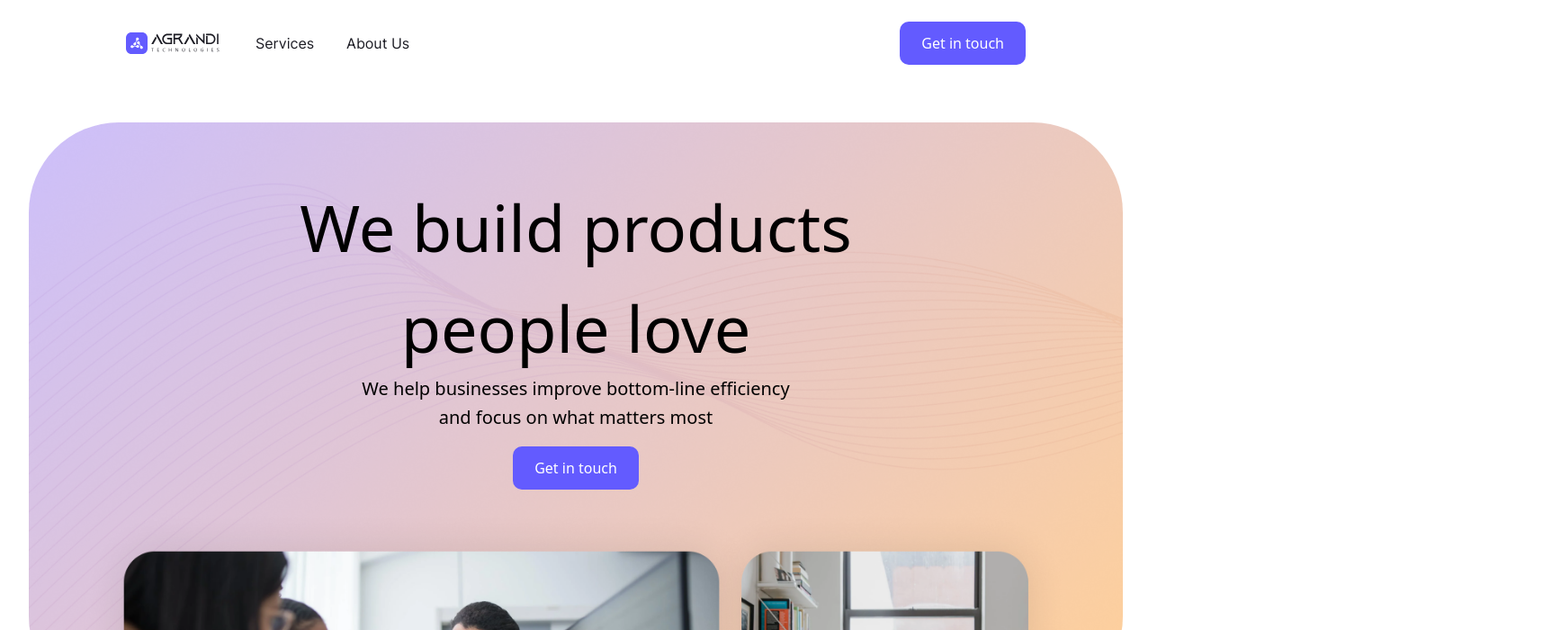
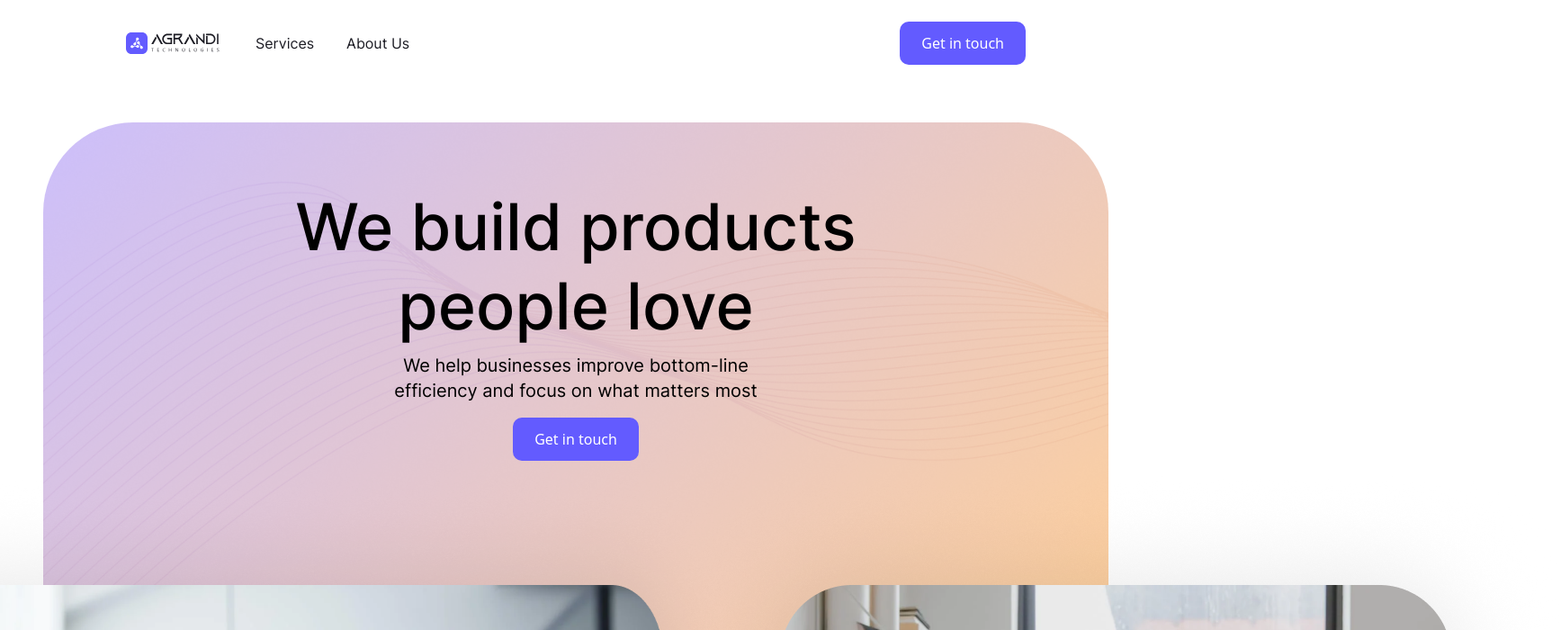
Before and after one commit to OladipoOmotosho/agrandi, a Next.js app: page / in a window 1280 px wide. Shown: the top 700 px of the page at 90% size, 1735 px wide, since content can reach past the window. Built offline with nearby package versions, Linux system fonts and the light colour scheme.

Commit message:
navbar revamp

```diff
--- a/components/Navbar/page.tsx
+++ b/components/Navbar/page.tsx
@@ -100,7 +100,6 @@
 // export default NavBar;
 
 import { FONTFAMILY, firstlinks } from "../../utils";
-import { useState } from "react";
 import Link from "next/link";
 import { usePathname } from "next/navigation";
 import menu from "../../public/assets/icons/menu.svg";
@@ -124,8 +123,9 @@ const NavbarLogo = () => (
 const NavbarLinks = ({ pathname }: any) => (
   <div className="flex flex-row justify-between gap-9">
     {firstlinks.map((nav, index) => (
-      <Link href={nav.link} key={index} className="">
-        <p
+      <Link
+        href={nav.link}
+        key={index}
         style={{ fontFamily: FONTFAMILY.inter }}
         className={`font-normal ${
           pathname === nav.link
@@ -136,7 +136,6 @@ const NavbarLinks = ({ pathname }: any) => (
         }`}
       >
         {nav.text}
-        </p>
       </Link>
     ))}
   </div>
@@ -155,7 +154,7 @@ const Navbar = () => {
           {isDesktopOrTablet && <NavbarLinks pathname={pathname} />}
         </div>
         {isDesktopOrTablet && (
-          <Link href={"/contactUs"}>
+          <div>
             <CustomButton
               text={"Get in touch"}
               disabled={false}
@@ -166,12 +165,12 @@ const Navbar = () => {
               paddingLeft={24}
               paddingRight={24}
               borderRadius={10}
+              href="/contactUs"
             />
-          </Link>
+          </div>
         )}
         {isMobile && (
           <div className="flex flex-row items-center gap-10">
-            {/* <NavbarLogo /> */}
             <Image
               src={menu}
               alt="menuBar"
--- a/src/app/components/hero/HeroSection.tsx
+++ b/src/app/components/hero/HeroSection.tsx
@@ -5,21 +5,26 @@ import styles from "./hero.module.css";
 import CustomButton from "../../../../components/CustomButton";
 import people from "../../../../public/assets/images/people.png";
 import person from "../../../../public/assets/images/person.png";
+import person2 from "../../../../public/assets/images/person2.png";
 import layers from "../../../../public/assets/icons/companys/layers.svg";
 import sisyphus from "../../../../public/assets/icons/companys/sisyphus.svg";
 import catalog from "../../../../public/assets/icons/companys/catalog.svg";
 import quotient from "../../../../public/assets/icons/companys/quotient.svg";
 import circooles from "../../../../public/assets/icons/companys/circooles.svg";
-import { colors } from "../../../../utils";
+import { FONTFAMILY, colors } from "../../../../utils";
 import Link from "next/link";
+import useScreenSize from "../../../../utils/useScreenSize";
 
 const HeroSection = () => {
+  const { isMobile, isTablet } = useScreenSize();
+  const isDesktopOrTablet = isTablet || !isMobile;
+
   const logos = [
     {
-      logo: layers,
+      logo: isDesktopOrTablet ? layers : "",
     },
     {
-      logo: sisyphus,
+      logo: isDesktopOrTablet && sisyphus,
     },
     {
       logo: circooles,
@@ -28,39 +33,39 @@ const HeroSection = () => {
       logo: catalog,
     },
     {
-      logo: quotient,
+      logo: isDesktopOrTablet && quotient,
     },
   ];
 
   return (
     <main className="mt-10 ">
-      {/* <section className="relative xl:px-8">
-        <div className="flex flex-row justify-center">
-          <Image src={heroBg} alt="bg" className={styles.hero} priority />
-        </div>
-        <div className="absolute inset-0 flex flex-col items-center justify-center text-white">
-          <h2 className="font-medium text-center text-4xl xl:text-7xl tracking-tight w-1/2 xl:leading-[108px]">
-            We build products people love
-          </h2>
-          <p className="font-normal text-center text-xl w-[38%] leading-8">
-            We help businesses improve bottom-line efficiency and focus on what
-            matters most
-          </p>
-        </div>
-      </section> */}
       <section className="relative lg:px-8">
-        <div className="flex flex-row justify-center">
+        <div className="flex flex-row justify-center px-4">
           <Image src={heroBg} alt="bg" className={styles.hero} priority />
         </div>
         <div className="absolute inset-0 pt-20 flex flex-col items-center gap-4">
-          <span className="font-medium text-center text-4xl lg:text-7xl flex flex-col gap-10">
-            <h2>We build products</h2>
-            <h2>people love</h2>
+          <span
+            className="font-medium text-center text-4xl lg:text-7xl flex flex-col gap-4"
+            style={{ fontFamily: FONTFAMILY.inter, color: colors.black }}
+          >
+            <h2 className="font-bold lg:font-medium text-center text-4xl lg:text-7xl">
+              We build products
+            </h2>
+            <h2
+              className="font-bold lg:font-medium text-center text-4xl lg:text-7xl"
+              style={{ fontFamily: FONTFAMILY.inter, color: colors.black }}
+            >
+              people love
+            </h2>
+            <p
+              className="font-normal text-center text-sm lg:text-xl"
+              style={{ fontFamily: FONTFAMILY.inter, color: colors.black }}
+            >
+              We help businesses improve bottom-line <br /> efficiency and focus
+              on what matters most
+            </p>
           </span>
-          <p className="font-normal text-center text-xl w-[38%] leading-8">
-            We help businesses improve bottom-line efficiency and focus on what
-            matters most
-          </p>
+
           <Link href={"/contactUs"}>
             <CustomButton
               text={"Get in touch"}
@@ -79,18 +84,18 @@ const HeroSection = () => {
             <Image
               src={people}
               alt="people"
-              width={767}
-              height={417}
-              style={{ width: 767, height: "auto" }}
+              width={isDesktopOrTablet ? 767 : 321}
+              height={isDesktopOrTablet ? 417 : 174}
+              style={{ width: "auto", height: "auto" }}
               priority
             />
             <Image
-              src={person}
+              src={isDesktopOrTablet ? person : person2}
               alt="person"
-              width={423}
-              height={417}
-              className="ml-[-80px]"
-              style={{ width: 423, height: "auto" }}
+              width={isDesktopOrTablet ? 423 : 324}
+              height={isDesktopOrTablet ? 417 : 112}
+              className="lg:ml-[-80px]"
+              style={{ width: "auto", height: "auto" }}
               priority
             />
           </div>
@@ -100,7 +105,7 @@ const HeroSection = () => {
         className={styles.companys}
         style={{ backgroundColor: colors.lightgray }}
       >
-        <p className="text-[64px] leading-[96px] tracking-tighter text-black text-center">
+        <p className="text-2xl font-bold lg:font-semibold lg:text-[64px] lg:leading-[96px] tracking-tighter text-black text-center">
           Agrandi has saved us thousands of hours of work and money
         </p>
         <div className="flex flex-row justify-center gap-16">
--- a/src/app/components/hero/hero.module.css
+++ b/src/app/components/hero/hero.module.css
@@ -18,10 +18,9 @@
 
 @media screen and (min-width: 324px) and (max-width: 767px) {
   .hero {
-    width: 343px;
+    max-width: 343px;
     height: 376px;
     gap: 0px;
     border-radius: 24px;
-    opacity: 0px;
   }
 }
--- a/src/app/globals.css
+++ b/src/app/globals.css
@@ -77,9 +77,8 @@ body {
   text-align: left;
 }
 
-/* @media screen and (min-width: 1024px) and (max-width: 1199px) {
+/* @media screen and (min-width: 324px) and (max-width: 767px) {
   body {
-    transform: scale(0.9);
-    transform-origin: top left;
+    padding: 0px 16px;
   }
 } */
--- a/src/app/layout.tsx
+++ b/src/app/layout.tsx
@@ -16,13 +16,13 @@ export default function RootLayout({
   return (
     <html lang="en">
       <body>
-        <div>
+        <>
           <NavBar />
-        </div>
+        </>
         <main>{children}</main>
-        <div>
+        <>
           <Footer />
-        </div>
+        </>
       </body>
     </html>
   );
```
Also changed, not shown: public/assets/images/person2.png (added). Lines whose indentation alone changed are shown as unchanged.
